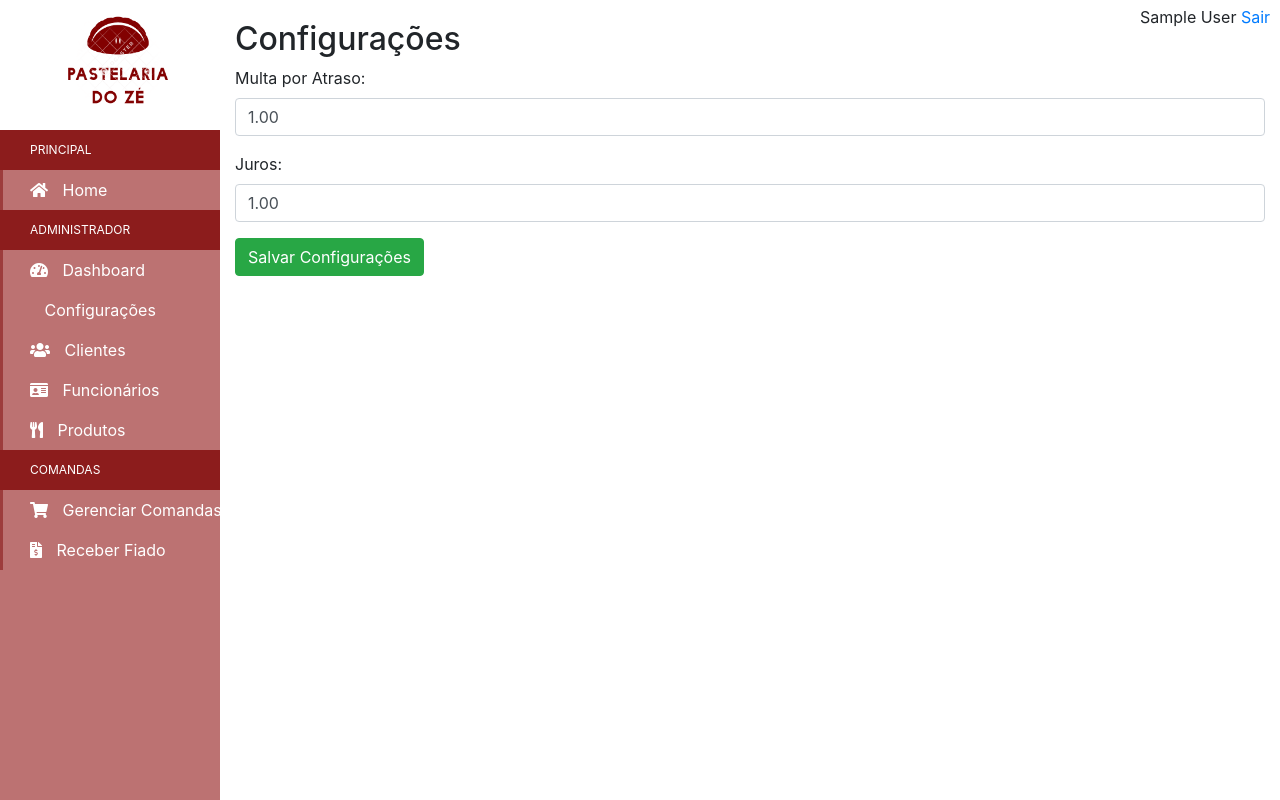
After one commit to ProjetoIntegradorEquipe07/Integrador_Equipe07, a Flask app: page /empresa/ in a window 1280 px wide. The commit adds this page. Run offline with Flask 2, Linux system fonts and the light colour scheme; the visitor is signed in with stand-in values (Sample User, id 1); tables that the repository leaves empty hold one stand-in row (values such as "Sample post"); some libraries are stand-ins or nearby versions.

Commit message:
Template configuracoes

```diff
--- a/app.py
+++ b/app.py
@@ -8,6 +8,7 @@ from mod_funcionario.funcionario import bp_funcionario
 from mod_produto.produto import bp_produto
 from mod_login.login import bp_login
 from mod_comanda.comanda import bp_comanda
+from mod_empresa.empresa import bp_empresa
 
 app = Flask(__name__)
 
@@ -27,6 +28,7 @@ app.register_blueprint(bp_funcionario)
 app.register_blueprint(bp_produto)
 app.register_blueprint(bp_login)
 app.register_blueprint(bp_comanda)
+app.register_blueprint(bp_empresa)
 
 
 
--- /dev/null
+++ b/mod_empresa/empresa.py
@@ -0,0 +1,14 @@
+from flask import Blueprint, render_template, jsonify, request
+
+from mod_empresa.empresaDB import Empresa
+from mod_login.login import validaSessao, validaGrupo
+
+bp_empresa = Blueprint('empresa', __name__, url_prefix='/empresa', template_folder='templates')
+
+@bp_empresa.route("/")
+@validaSessao
+@validaGrupo
+def configuracoes():
+    _empresa = Empresa()
+    _configuracoes = _empresa.select()
+    return render_template('configuracoes.html', configuracoes = _configuracoes)
--- /dev/null
+++ b/mod_empresa/empresaDB.py
@@ -0,0 +1,29 @@
+from bancoBD import Banco
+
+class Empresa():
+    def __init__(self, multa_atraso=0, taxa_juro_diario=0):
+        self.multa_atraso = multa_atraso
+        self.taxa_juro_diario = taxa_juro_diario
+
+    def select(self):
+        banco = None
+        c = None
+        try:
+            banco = Banco()
+
+            c = banco.conexao.cursor()
+
+            c.execute('SELECT multa_atraso, taxa_juro_diario FROM tb_empresa')
+
+            result = c.fetchall()
+
+            return result
+
+        except Exception as e:
+            raise Exception('Falha ao consultar as configurações', str(e))
+
+        finally:
+            if c:
+                c.close()
+            if banco:
+                banco.conexao.close()
--- /dev/null
+++ b/mod_empresa/templates/configuracoes.html
@@ -0,0 +1,21 @@
+{% extends 'modelo.html' %}
+{% block title %}Configurações{% endblock %}
+
+{% block content %}
+{% if configuracoes: %}
+{% for conf in configuracoes: %}
+<h2>Configurações</h2>
+<form id="salvaConfiguracoes">
+    <div class="form-group">
+        <label for="multa_atraso">Multa por Atraso:</label>
+        <input type="text" class="form-control" value="{{conf[0]}}" id="multa_atraso" name="multa_atraso" required>
+    </div>
+    <div class="form-group">
+        <label for="taxa_juro_diario">Juros:</label>
+        <input type="text" class="form-control" value="{{conf[1]}}" id="taxa_juro_diario" name="taxa_juro_diario" required>
+    </div>
+    <button type="submit" class="btn btn-success">Salvar Configurações</button>
+</form>
+{% endfor %}
+{% endif %}
+{% endblock %}
--- a/templates/modelo.html
+++ b/templates/modelo.html
@@ -36,6 +36,11 @@
           <li>
             <a href="{{ url_for('comanda.dashboard') }}">
               <i class="fas fa-tachometer-alt" aria-hidden="true"></i> Dashboard
+            </a>
+          </li>
+          <li>
+            <a href="{{ url_for('empresa.configuracoes') }}">
+              <i class="fas fa-cog-alt" aria-hidden="true"></i> Configurações
             </a>
           </li>
           <li>
```
